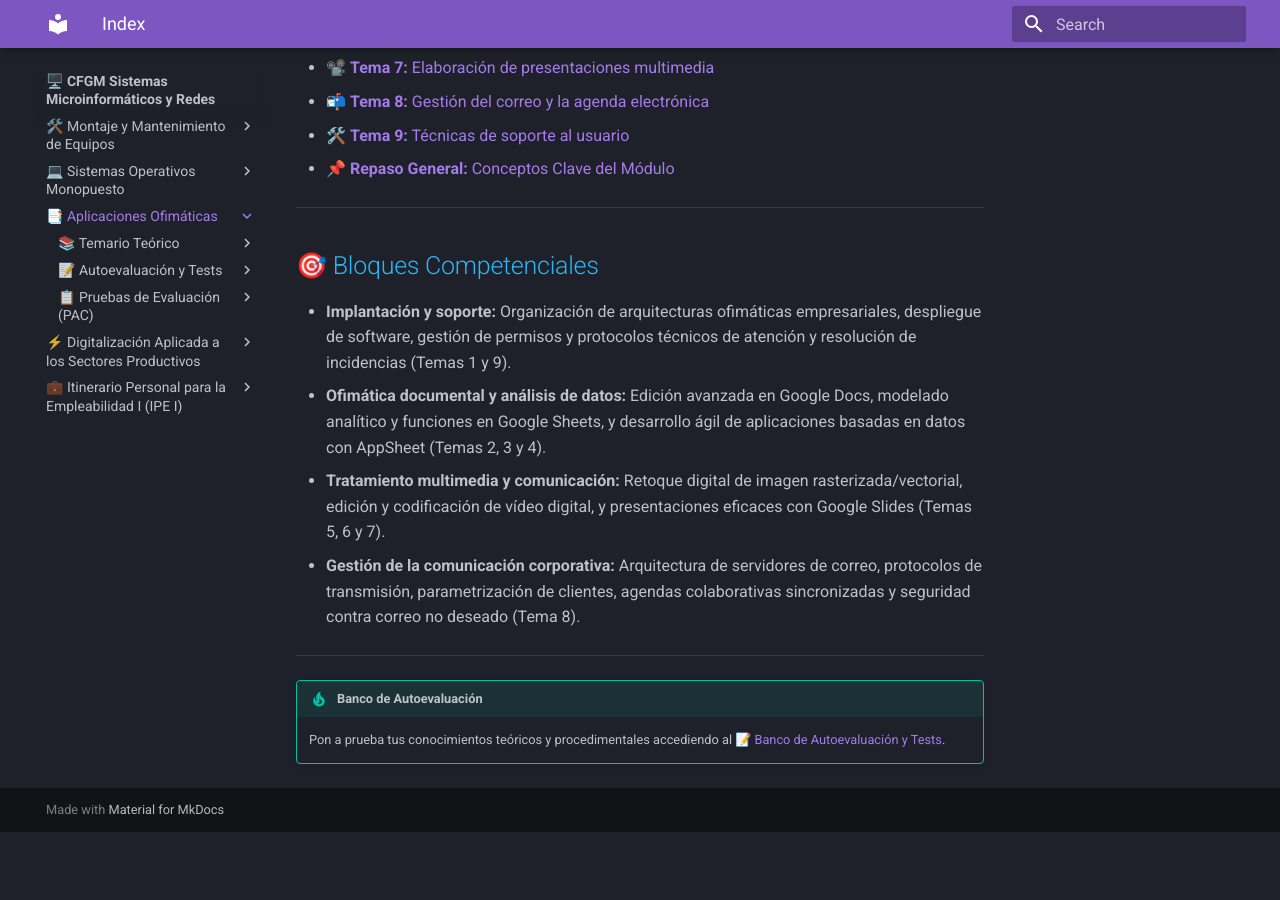
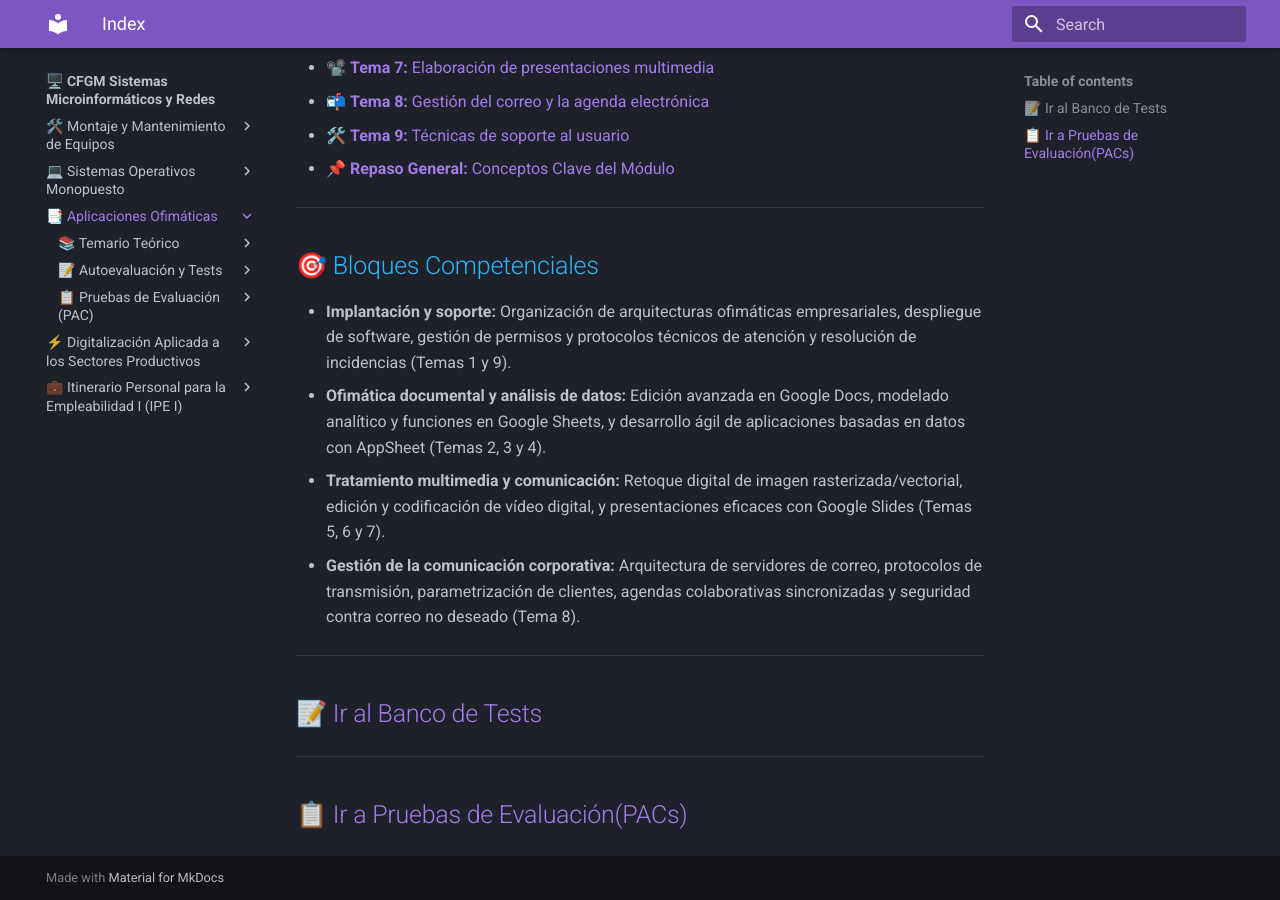
Before and after one commit to Beamspark/SMR-Apuntes, an MkDocs documentation site: the page built from docs/smr/ofimatica/index.md, in a window 1280 px wide and 900 px high, scrolled down 686 px. Built offline with MkDocs 1.6.1 and Material for MkDocs 9.7.7, drawn with Linux system fonts in a browser that asks for light colours; before the commit the page ends 1518 px from its top, so only the background shows below that.

Commit message:
Update index.md

```diff
--- a/docs/smr/ofimatica/index.md
+++ b/docs/smr/ofimatica/index.md
@@ -30,5 +30,8 @@ Este módulo capacita en la implantación, configuración, explotación y manten
 
 ---
 
-!!! tip "Banco de Autoevaluación"
-    Pon a prueba tus conocimientos teóricos y procedimentales accediendo al [📝 Banco de Autoevaluación y Tests](test/index.md).
+## 📝 [Ir al Banco de Tests](test/index.md)
+
+---
+
+## 📋 [Ir a Pruebas de Evaluación(PACs)](pac/index.md)
```
